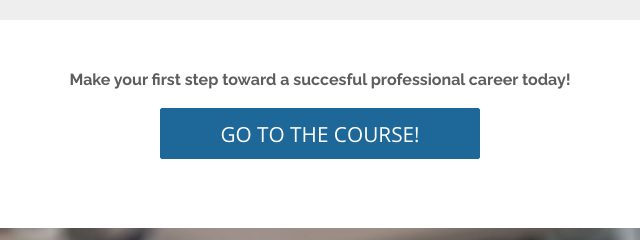
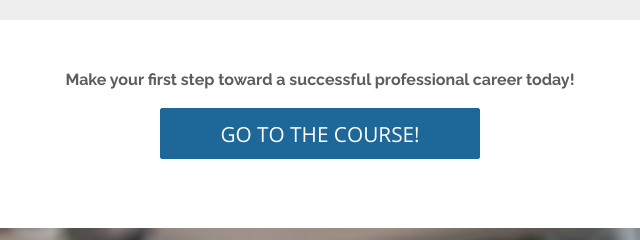
Before and after one commit to dmolin/train.codingshack.com, a website: page src/index.html in a window 1280 px wide. Shown: the part 2079-2319 px from the top of the page, 320-960 px from the left. Drawn offline with nearby package versions, Linux system fonts and the light colour scheme.

```diff
--- a/src/index.html
+++ b/src/index.html
@@ -179,7 +179,7 @@
 <div class="content-block cta-bottom">
     <article class="l-wrapper">
         <p class="cta-bottom-claim cta">
-            <em>Make your first step toward a succesful professional career today!</em>
+            <em>Make your first step toward a successful professional career today!</em>
         </p>
 
         <a class="cta cta-bottom-btn pure-button pure-button-primary"
```
